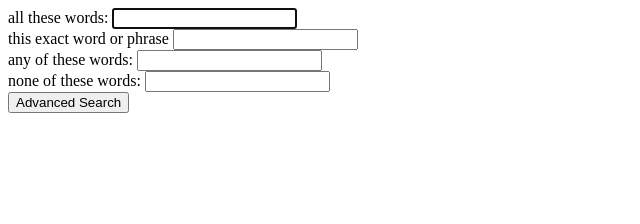
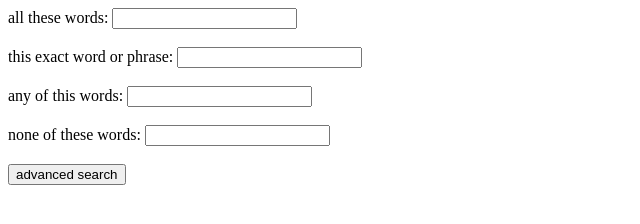
Before and after one commit to abhinav161195/abhinav161195.github.io, a plain HTML site: page advanced_search.html in a window 1280 px wide. Shown: the whole page, without its empty margins (0-640 px from the left). Drawn offline with Linux system fonts and the light colour scheme.

Commit message:
almost done

```diff
--- a/advanced_search.html
+++ b/advanced_search.html
@@ -1,23 +1,30 @@
 <!DOCTYPE html>
 <html lang="en">
     <head>
-        <title>Search</title>
+        <title> Advanced Search</title>
     </head>
     <body>
-        <form>
-            <label for="xX4UFf">all these words:</label>
-            <input class="jfk-textinput" value="" autofocus="autofocus" id="xX4UFf" name="as_q" type="text">
+        <form action="https://google.com/search" name="f">
+            <div class="field">
+                <label for="field1">all these words:</label>
+                <input type="text" class="textinput" id="field1" value=""  name="as_q">
+            </div>
             <br>
-            <label for="CwYCWc">this exact word or phrase</label>
-            <input class="jfk-textinput" value="" id="CwYCWc" name="as_epq" type="text">
+            <div class="field">
+                <label for="field2">this exact word or phrase: </label>
+                <input type="text" class="textinput" id="field2" value=""  name="as_epq">
+            </div>
             <br>
-            <label for="mSoczb">any of these words:</label>
-            <input class="jfk-textinput" value="" id="mSoczb" name="as_oq" type="text">
+            <div class="field">
+                <label for="field3">any of this words: </label>
+                <input type="text" class="textinput" id="field3" value=""  name="as_oq">
+            </div>
             <br>
-            <label for="t2dX1c">none of these words:</label>
-            <input class="jfk-textinput" value="" id="t2dX1c" name="as_eq" type="text">
+            <div class="field">
+                <label for="field4">none of these words: </label>
+                <input type="text" class="textinput" id="field4" value=""  name="as_eq">
+            </div>
             <br>
-            <input class="jfk-button jfk-button-action dUBGpe" value="Advanced Search" type="submit">
-        </form>
+            <input type="submit" value="advanced search">
     </body>
 </html>
```
